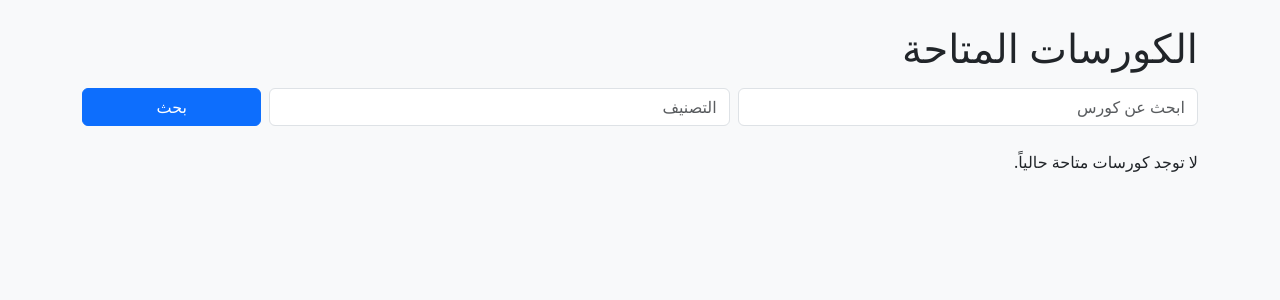
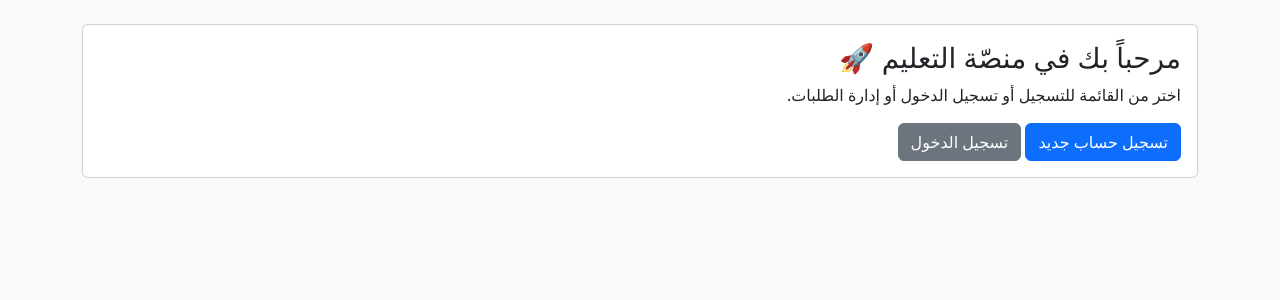
Before and after one commit to lonayr/mansa, a Flask app: page / in a window 1280 px wide. Shown: the part 56-356 px from the top of the page. Run offline with Flask 3, Linux system fonts and the light colour scheme.

Commit message:
Revamp index.html with welcome card and links
Removed existing course listing and search form, and added a welcome card with registration and login options.

```diff
--- a/templates/index.html
+++ b/templates/index.html
@@ -1,43 +1,11 @@
 {% extends "base.html" %}
 {% block content %}
-{% if settings and settings.platform_description %}
-  <div class="alert alert-info">{{ settings.platform_description }}</div>
-{% endif %}
-
-<h1 class="mb-3">الكورسات المتاحة</h1>
-
-<form class="row g-2 mb-4" method="get" action="{{ url_for('index') }}">
-  <div class="col-md-5">
-    <input type="text" name="q" class="form-control" placeholder="ابحث عن كورس" value="{{ q }}">
+<div class="card">
+  <div class="card-body">
+    <h3 class="card-title">مرحباً بك في منصّة التعليم 🚀</h3>
+    <p class="card-text">اختر من القائمة للتسجيل أو تسجيل الدخول أو إدارة الطلبات.</p>
+    <a href="{{ url_for('register') }}" class="btn btn-primary">تسجيل حساب جديد</a>
+    <a href="{{ url_for('login') }}" class="btn btn-secondary">تسجيل الدخول</a>
   </div>
-  <div class="col-md-5">
-    <input type="text" name="category" class="form-control" placeholder="التصنيف" value="{{ category }}">
-  </div>
-  <div class="col-md-2">
-    <button type="submit" class="btn btn-primary w-100">بحث</button>
-  </div>
-</form>
-
-{% if courses %}
-  <div class="row g-3">
-    {% for course in courses %}
-      <div class="col-md-6 col-lg-4">
-        <a href="{{ url_for('course_detail', course_id=course.id) }}" class="text-decoration-none text-dark">
-          <div class="card h-100">
-            <div class="card-body">
-              <div class="d-flex w-100 justify-content-between">
-                <h5 class="mb-1">{{ course.title }}</h5>
-                <small class="text-muted">{{ course.created_at.strftime("%Y-%m-%d") }}</small>
-              </div>
-              <p class="mb-1">{{ course.description[:120] }}{% if course.description|length > 120 %}...{% endif %}</p>
-              <small>التصنيف: {{ course.category }} — الكاتب: {{ course.author.name }}</small>
-            </div>
-          </div>
-        </a>
-      </div>
-    {% endfor %}
-  </div>
-{% else %}
-  <p>لا توجد كورسات متاحة حالياً.</p>
-{% endif %}
+</div>
 {% endblock %}
```
